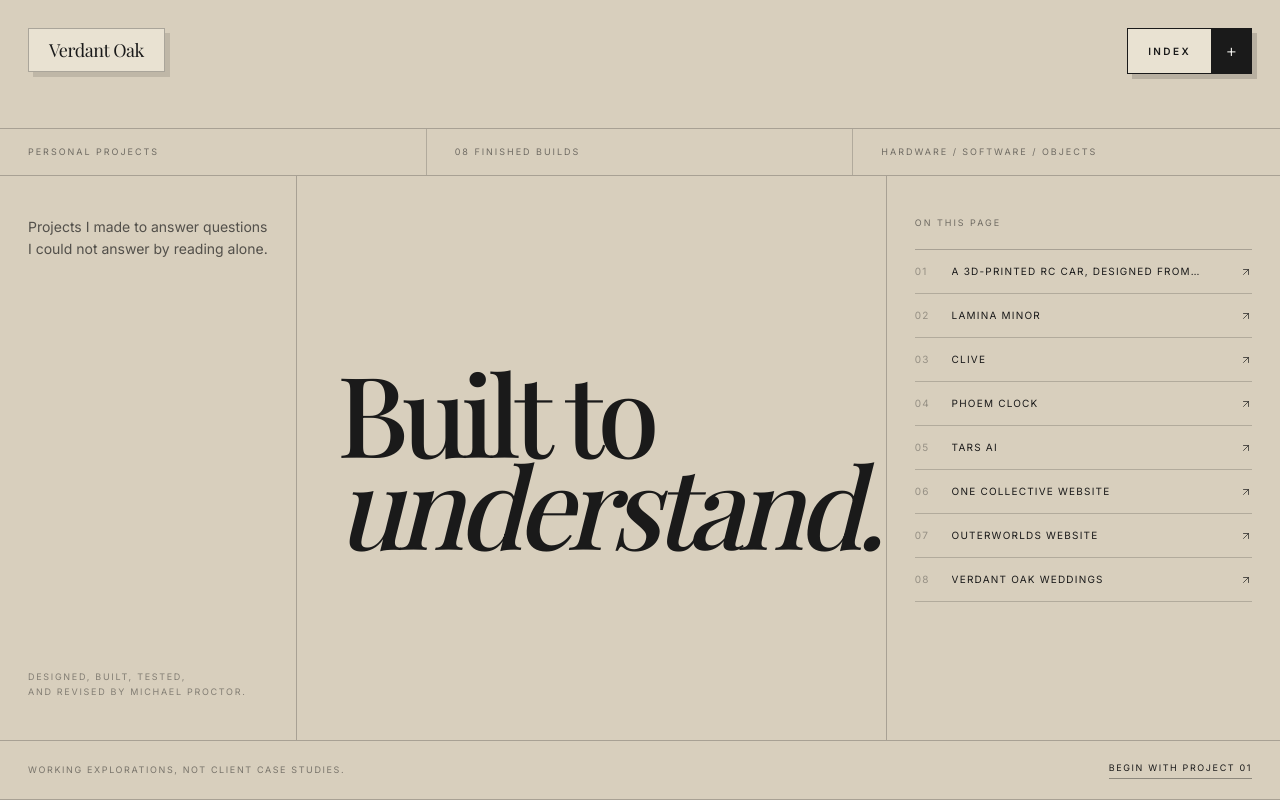
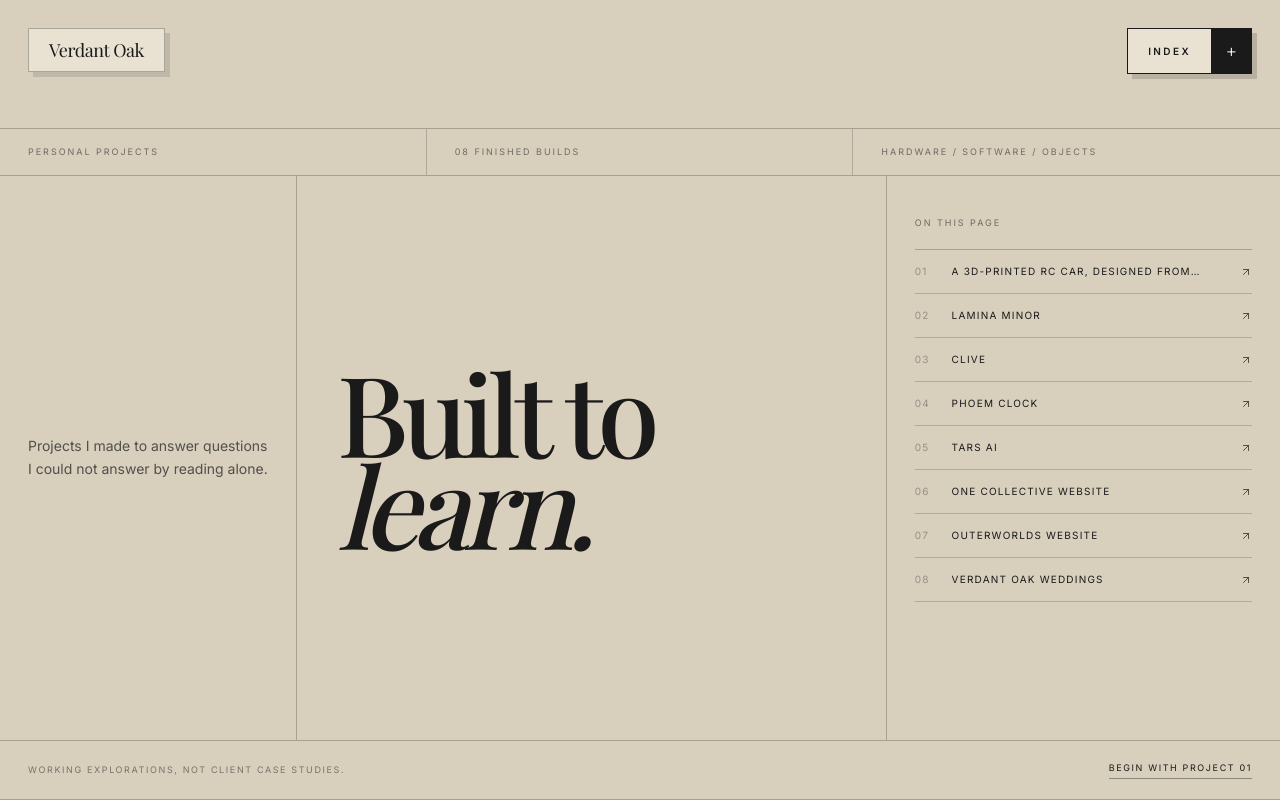
Before and after one commit to Manthis99/verdant-oak-creative, a React (Vite) app: page /projects in a window 1280 px wide. Shown: the top 800 px of the page. Built offline with nearby package versions, Linux system fonts and the light colour scheme; a web font is replaced by a local one.

Commit message:
copy: simplify projects hero message

```diff
--- a/src/pages/PersonalProjectsPage.jsx
+++ b/src/pages/PersonalProjectsPage.jsx
@@ -214,19 +214,16 @@ export default function PersonalProjectsPage() {
           </div>
 
           <div className="grid min-w-0 flex-1 lg:grid-cols-[0.68fr_1.35fr_0.9fr]">
-            <div className="flex min-w-0 flex-col justify-between border-b border-charcoal/25 px-5 py-7 sm:px-7 lg:border-b-0 lg:border-r lg:py-10">
+            <div className="flex min-w-0 items-center border-b border-charcoal/25 px-5 py-7 sm:px-7 lg:border-b-0 lg:border-r lg:py-10">
               <p className="max-w-[17rem] text-sm leading-relaxed text-charcoal/70">
                 Projects I made to answer questions I could not answer by reading alone.
-              </p>
-              <p className="mt-10 text-[9px] uppercase leading-relaxed tracking-[0.19em] text-charcoal/45 lg:mt-20">
-                Designed, built, tested,<br />and revised by Michael Proctor.
               </p>
             </div>
 
             <div className="flex min-w-0 items-center overflow-hidden border-b border-charcoal/25 px-5 py-10 sm:px-8 sm:py-14 lg:border-b-0 lg:border-r lg:px-10">
               <h1 className="min-w-0 font-serif text-[clamp(3.5rem,17vw,4.2rem)] leading-[0.82] tracking-[-0.06em] sm:text-[6rem] lg:text-[6.5rem] xl:text-[7rem]">
                 <span className="block whitespace-nowrap">Built to</span>
-                <span className="block whitespace-nowrap italic">understand.</span>
+                <span className="block whitespace-nowrap italic">learn.</span>
               </h1>
             </div>
 
```
Also changed, not shown: 2 other files (tests, documents, lock files or other folders).
